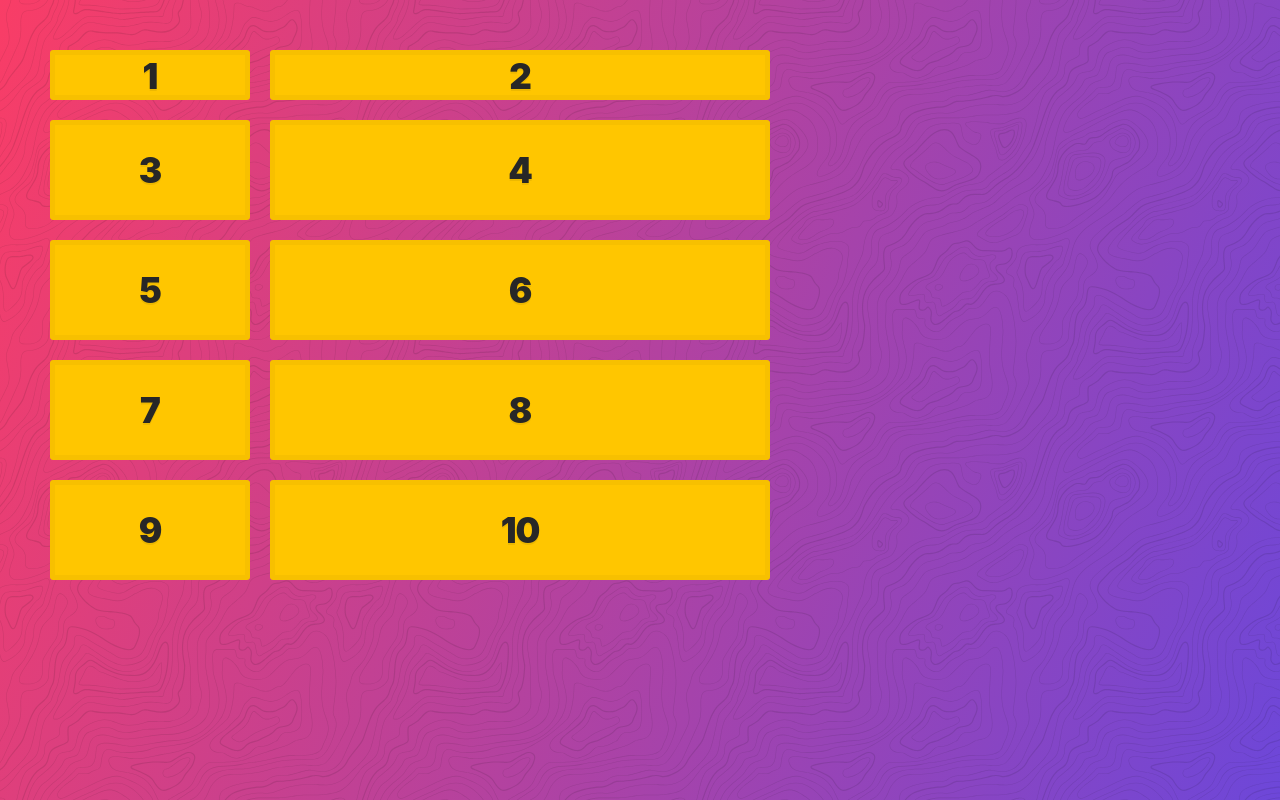
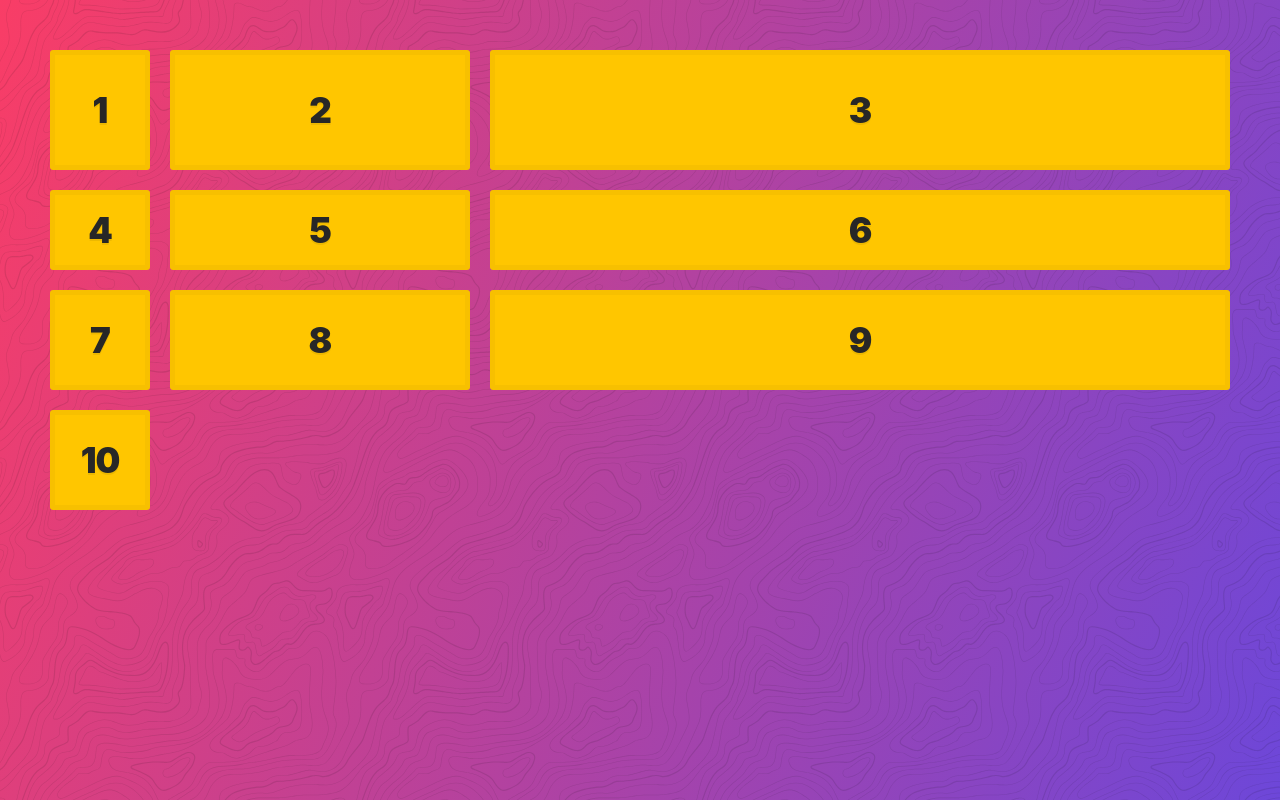
Before and after one commit to alberthoxha/css-grid-master, a React (Vite) app: page / in a window 1280 px wide. Built offline with nearby package versions, Linux system fonts and the light colour scheme.

Commit message:
sizing track in css grid

```diff
--- a/src/App.css
+++ b/src/App.css
@@ -14,8 +14,8 @@ html {
   /* border-box box model allows us to add padding and border to our elements without increasing their size */
   box-sizing: border-box;
   /* A system font stack so things load nice and quick! */
-  font-family: -apple-system, BlinkMacSystemFont, "Segoe UI", Roboto, Helvetica,
-    Arial, sans-serif, "Apple Color Emoji", "Segoe UI Emoji", "Segoe UI Symbol";
+  font-family: -apple-system, BlinkMacSystemFont, 'Segoe UI', Roboto, Helvetica, Arial, sans-serif, 'Apple Color Emoji',
+    'Segoe UI Emoji', 'Segoe UI Symbol';
   font-weight: 900;
   font-size: 10px;
   color: var(--black);
@@ -34,8 +34,7 @@ html {
 }
 
 body {
-  background-image: url("./assets/topography.svg"),
-    linear-gradient(110deg, #f93d66, #6d47d9);
+  background-image: url('./assets/topography.svg'), linear-gradient(110deg, #f93d66, #6d47d9);
   background-size: 340px, auto;
   min-height: calc(100vh - 100px);
   margin: 50px;
@@ -76,15 +75,13 @@ h6 {
   grid-gap: 20px;
 } */
 
-
-
 /* implicit-vs-explicit */
 
 .container {
   display: grid;
   grid-gap: 20px;
-  grid-template-columns: 200px 500px;
-  grid-template-rows: 50px 100px;
+  grid-template-columns: 100px 300px 1fr;
+  grid-template-rows: 120px 80px;
   grid-auto-rows: 100px;
-  grid-auto-columns: 100px;
+  grid-auto-columns: 99px;
 }
```
